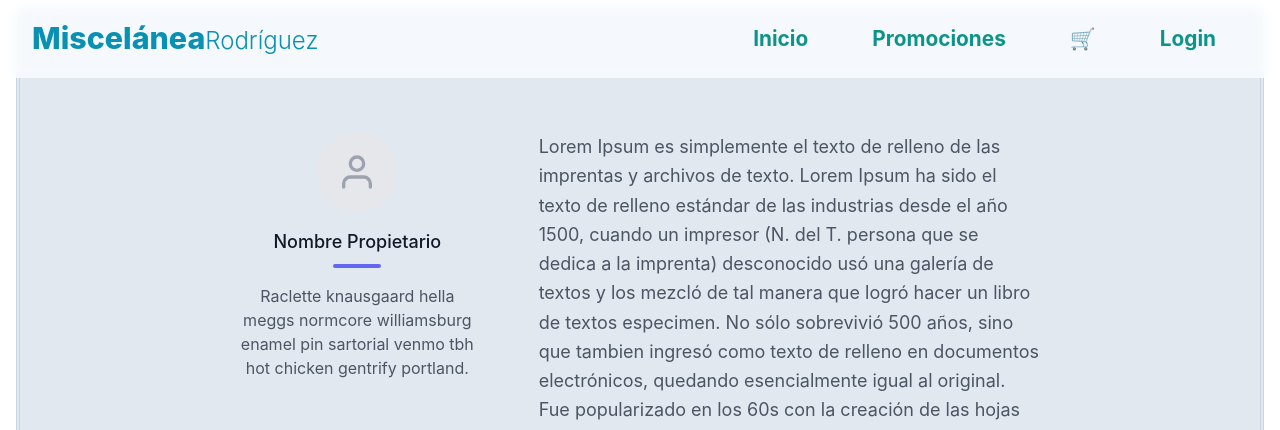
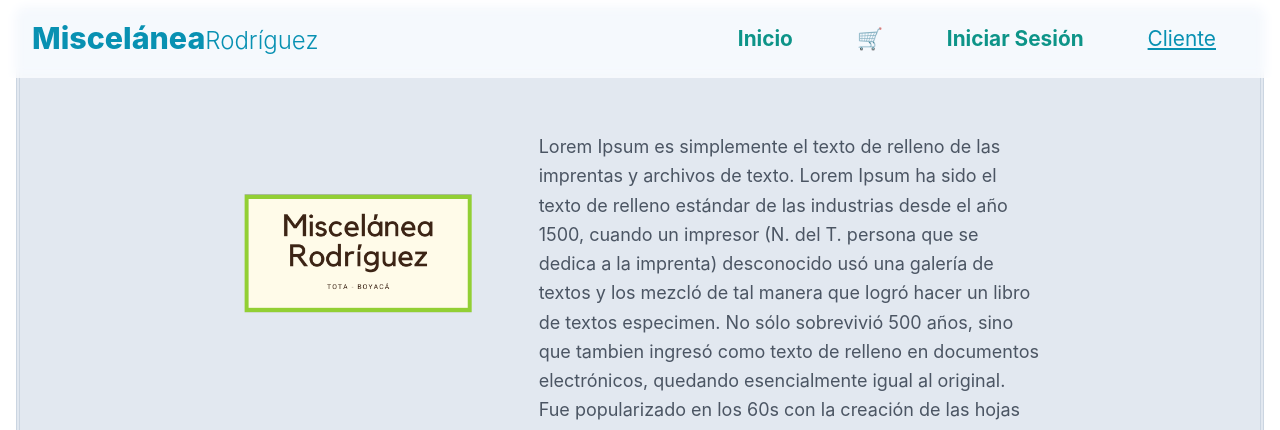
Before and after one commit to ArgeNH/miscelania-frontend, a React (Create React App) app: page / in a window 1280 px wide. Shown: the top 430 px of the page. Built offline with nearby package versions, Linux system fonts and the light colour scheme; no server answers; sample sign-in values are in the browser's storage.

Commit message:
change in Navbar, and add logo

```diff
--- a/src/components/admin/product/ProductAdd.js
+++ b/src/components/admin/product/ProductAdd.js
@@ -9,7 +9,7 @@ export const ProductAdd = () => {
 
    const [image, setImage] = useState({});
 
-   const [formValues, handleInputChange] = useForm({
+   const [formValues, handleInputChange, reset] = useForm({
       code: '',
       nameProduct: '',
       price: '',
@@ -48,11 +48,7 @@ export const ProductAdd = () => {
                   showConfirmButton: false,
                   timer: 2000
                })
-
-               setTimeout(() => {
-                  window.location.reload();
-               }, 2000);
-
+               reset();
             } else {
                Swal.fire({
                   title: 'Error',
--- a/src/components/home/Information.js
+++ b/src/components/home/Information.js
@@ -1,29 +1,16 @@
 import React from 'react';
+import { getImage } from '../../helpers/getImage';
 
 export const Information = () => {
    return (
       <section className="text-gray-600 body-font bg-slate-200 mt-2 rounded-lg border-double border-4 border-slate-300">
          <div className="container px-5 pt-20 mx-auto flex flex-col">
             <div className="lg:w-4/6 mx-auto">
-               {/* <div className="rounded-lg h-64 overflow-hidden">
-                  <img alt="content" className="object-center h-full w-full xl:object-cover" src="/assets/logo.png" />
-               </div> */}
                <div className="flex flex-col sm:flex-row mt-2">
                   <div className="sm:w-1/3 text-center sm:pr-8 sm:py-8">
-                     <div className="w-20 h-20 rounded-full inline-flex items-center justify-center bg-gray-200 text-gray-400">
-                        <svg fill="none" stroke="currentColor" strokeLinecap="round" strokeLinejoin="round" strokeWidth="2" className="w-10 h-10" viewBox="0 0 24 24">
-                           <path d="M20 21v-2a4 4 0 00-4-4H8a4 4 0 00-4 4v2"></path>
-                           <circle cx="12" cy="7" r="4"></circle>
-                        </svg>
-                     </div>
-                     <div className="flex flex-col items-center text-center justify-center">
-                        <h2 className="font-medium title-font mt-4 text-gray-900 text-lg">Nombre Propietario</h2>
-                        <div className="w-12 h-1 bg-indigo-500 rounded mt-2 mb-4"></div>
-                        <p className="text-base">
-                           Raclette knausgaard hella meggs normcore williamsburg enamel pin sartorial venmo tbh
-                           hot chicken gentrify portland.
-                        </p>
-                     </div>
+
+                  <img src={getImage('./Logo.png')} alt="Logo" className='mx-auto w-auto h-auto object-center' />
+
                   </div>
                   <div className="sm:w-2/3 sm:pl-8 sm:py-8 sm:border-t-0 border-t mt-4 pt-4 sm:mt-0 text-center sm:text-left">
                      <p className="leading-relaxed text-lg mb-4">
--- a/src/components/navbar/Nabvar.js
+++ b/src/components/navbar/Nabvar.js
@@ -8,7 +8,7 @@ export const Nabvar = () => {
 
    const navigate = useNavigate();
 
-   const { role, checking } = useSelector(state => state.auth);
+   const { role, checking, name, lastName } = useSelector(state => state.auth);
    const { products } = useSelector(state => state.cart);
    const dispatch = useDispatch();
 
@@ -36,7 +36,6 @@ export const Nabvar = () => {
             <Menu isOpen={isOpen}>
                <MenuLink to='/' onClick={open}>Inicio</MenuLink>
                {role === 'ADMIN' && <MenuLink to='/productos' onClick={open}>Productos</MenuLink>}
-               <MenuLink to='/promociones' onClick={open}>Promociones</MenuLink>
 
                <MenuLink to='/compra' onClick={open}>
                   🛒
@@ -49,8 +48,8 @@ export const Nabvar = () => {
                   }
                </MenuLink>
 
-               <MenuLink to='/login' onClick={handleLogout}>{checking ? "Logout" : "Login"}</MenuLink>
-
+               <MenuLink to='/login' onClick={handleLogout}>{checking ? "Salir" : "Iniciar Sesión"}</MenuLink>
+               <NameUser to='/' >{name !== undefined ? `${name} ${lastName}` : 'Cliente'}</NameUser>
             </Menu>
          </Nav>
       </>
@@ -66,6 +65,16 @@ const MenuLink = styled(Link)`
       transition: all 0.3s ease-in;
       font-size: 1.3rem;
       font-weight: bolder;
+`;
+
+const NameUser = styled.h1`
+      padding: 1rem 2rem;
+      text-align: center;
+      text-decoration: none;
+      color: #0891b2;
+      transition: all 0.3s ease-in;
+      font-size: 1.3rem;
+      text-decoration: underline;
 `;
 
 const Nav = styled.div`
--- /dev/null
+++ b/src/helpers/getImage.js
@@ -0,0 +1 @@
+export const getImage = require.context('../assets', true);
--- a/tailwind.config.js
+++ b/tailwind.config.js
@@ -7,7 +7,7 @@ module.exports = {
          fontFamily: {
             'poppins': ['Poppins', 'sans-serif']
          },
-      },
+      }
    },
    plugins: [
       require('@tailwindcss/aspect-ratio'),
```
Also changed, not shown: src/assets/Logo.png (added).
